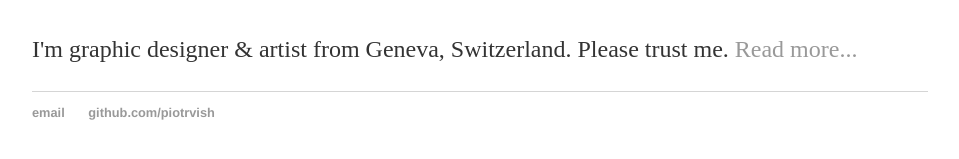
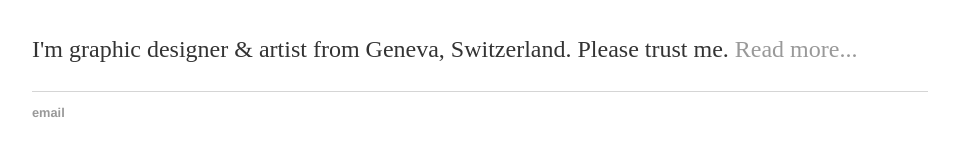
Before and after one commit to piotrvish/piotrvish.github.io, a Jekyll site: the page built from index.html, in a window 1280 px wide. Shown: the part 164-323 px from the top of the page, without its empty margins (160-1119 px from the left). Built offline with Jekyll 4.4.1, drawn with Linux system fonts in a browser that asks for light colours.

Commit message:
Update default.html
Delete github link.

```diff
--- a/_layouts/default.html
+++ b/_layouts/default.html
@@ -22,7 +22,6 @@
 			<footer>
 	    		<ul>
 	        		<li><a href="mailto:killergrafik@gmail.com">email</a></li>
-	        		<li><a href="https://github.com/piotrvish">github.com/piotrvish</a></li>
 				</ul>
 			</footer>
 		</body>
```
